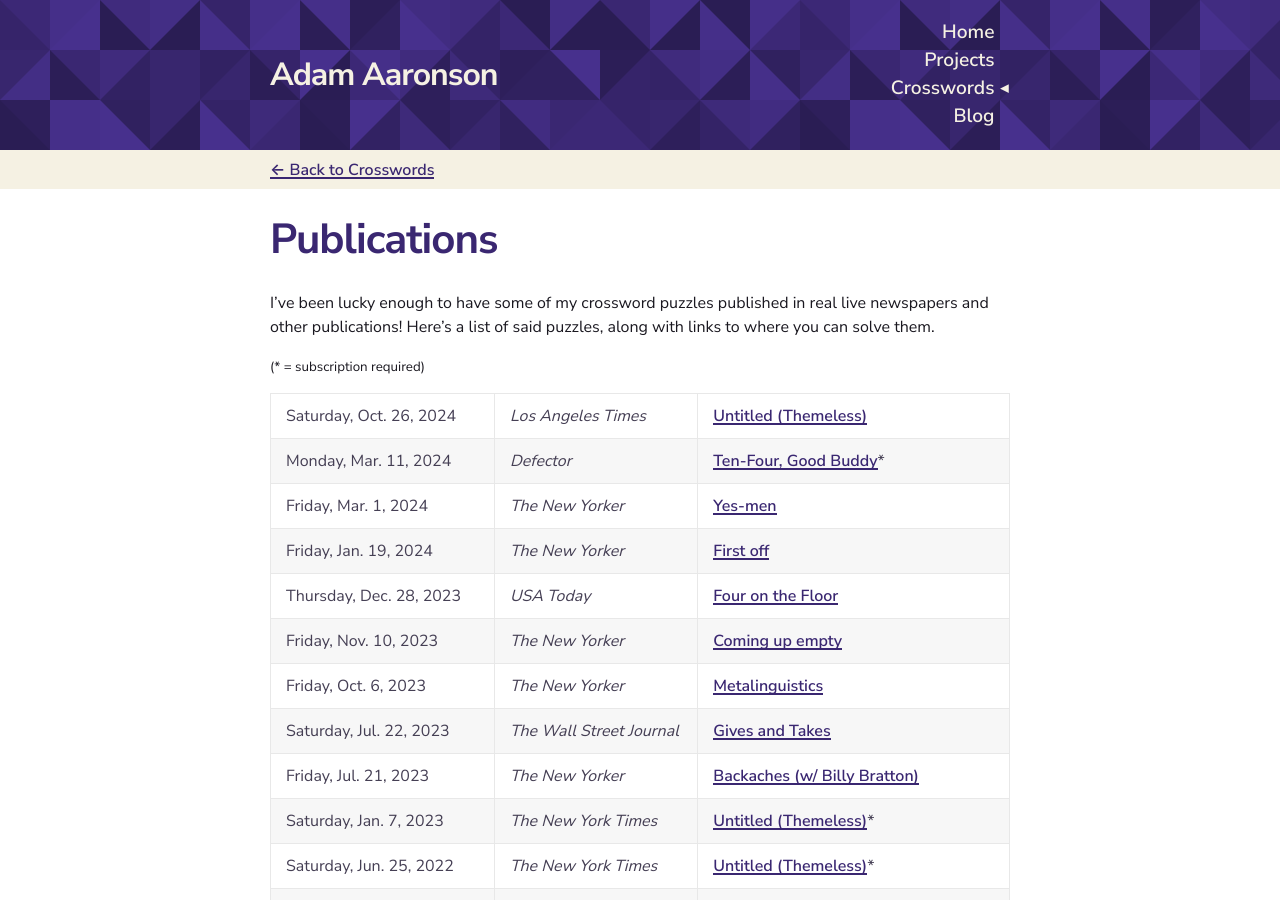
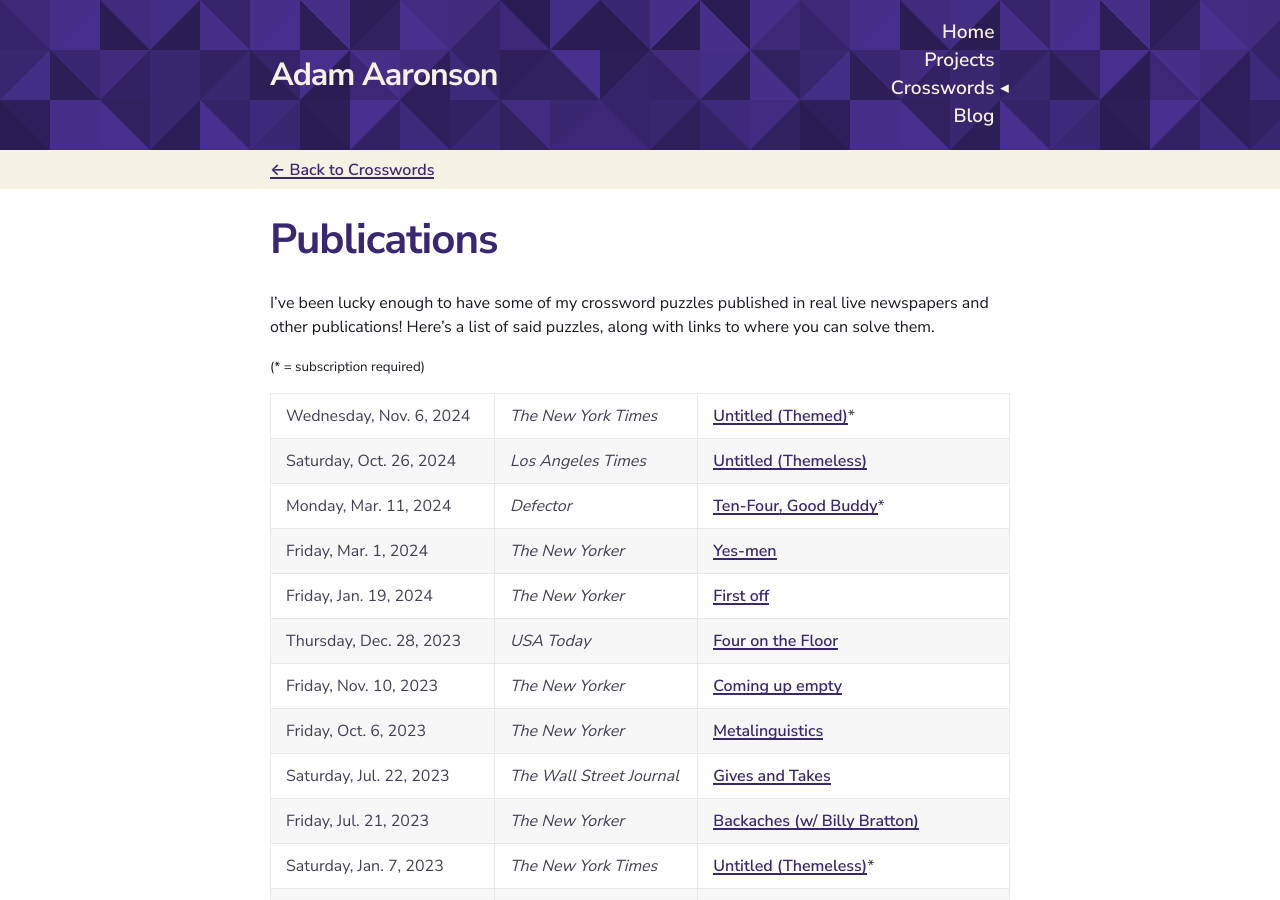
Before and after one commit to adamaaronson/adamaaronson.github.io, a Jekyll site: the page built from publications.md, in a window 1280 px wide and 900 px high. Built offline with Jekyll 4.4.1, drawn with Linux system fonts in a browser that asks for light colours.

Commit message:
Add new NYT

```diff
--- a/publications.md
+++ b/publications.md
@@ -9,6 +9,7 @@
 
 <small>(\* = subscription required)</small>
 
+Wednesday, Nov. 6, 2024 | _The New York Times_ | [Untitled (Themed)](https://www.nytimes.com/crosswords/game/daily/2024/11/06)\*
 Saturday, Oct. 26, 2024 | _Los Angeles Times_ | [Untitled (Themeless)](https://www.latimes.com/games/daily-crossword?id=tca241026&set=latimes&puzzleType=crossword)
 Monday, Mar. 11, 2024 | _Defector_ | [Ten-Four, Good Buddy](https://defector.com/the-crossword-march-11-ten-four-good-buddy)\*
 Friday, Mar. 1, 2024 | _The New Yorker_ | [Yes-men](https://www.newyorker.com/puzzles-and-games-dept/crossword/2024/03/01)
```
